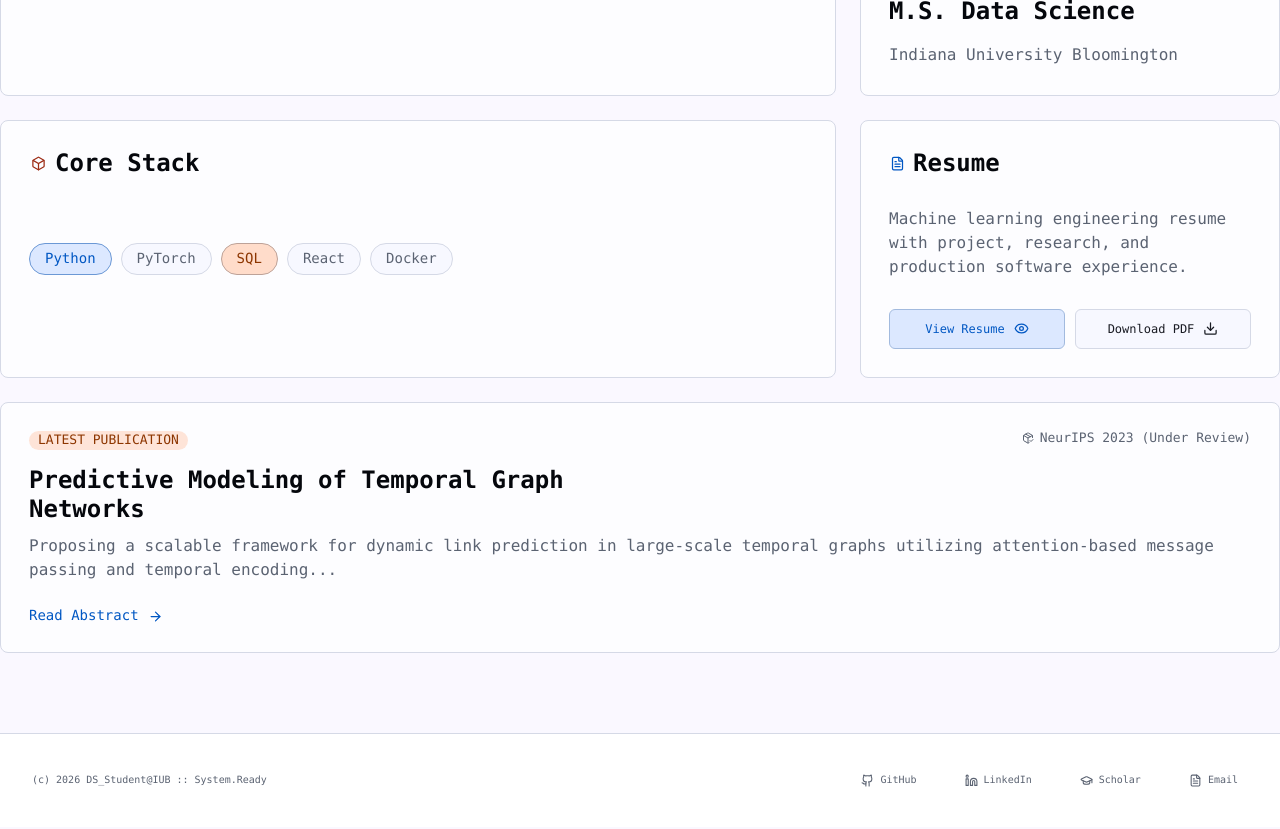
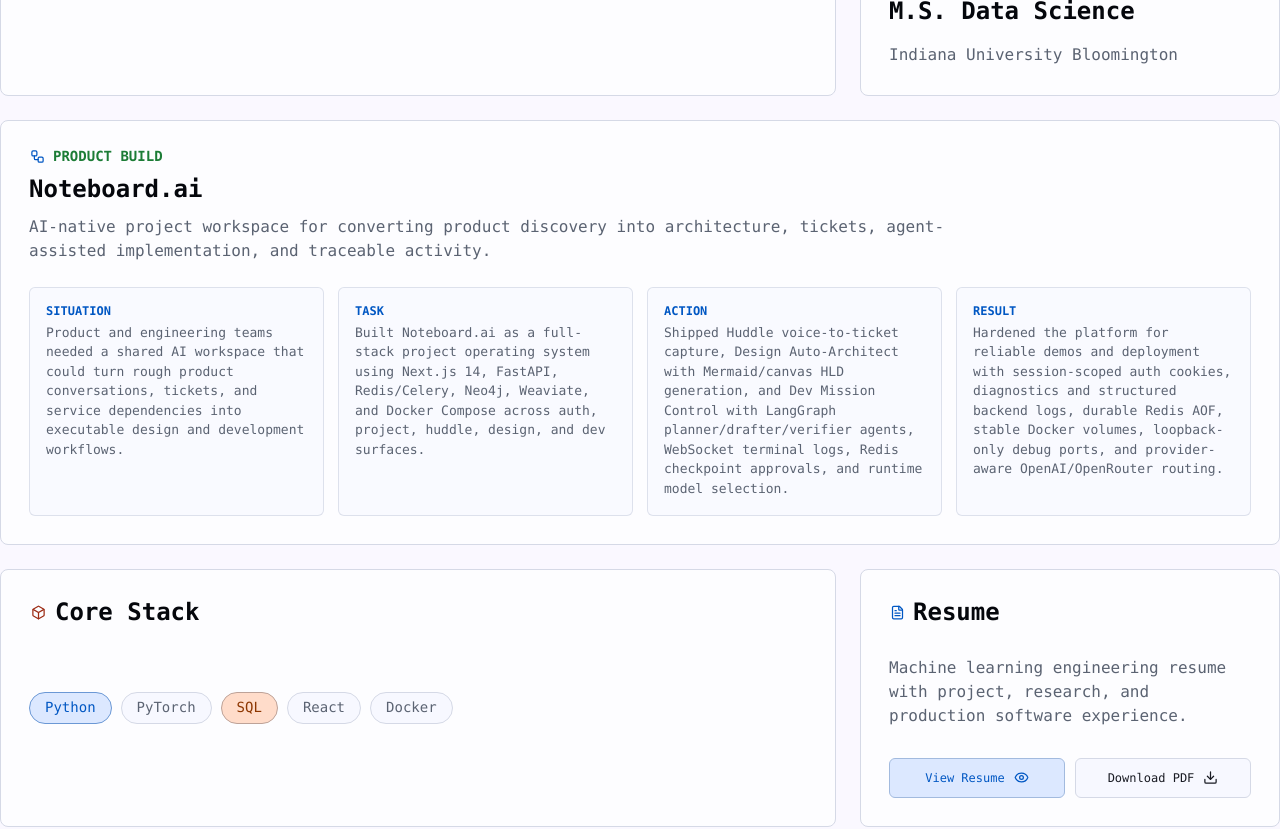
Before and after one commit to sarrthak/portfolio, a React (Vite) app: page / in a window 1280 px wide. Shown: the part 1220-2049 px from the top of the page. Built offline with nearby package versions, Linux system fonts and the light colour scheme; a web font is replaced by a local one.

Commit message:
Add Noteboard project writeup

```diff
--- a/src/App.css
+++ b/src/App.css
@@ -423,6 +423,15 @@
   margin-bottom: 18px;
 }
 
+.noteboard-card .section-heading.compact {
+  justify-content: flex-start;
+  margin-bottom: 10px;
+}
+
+.noteboard-card .eyebrow {
+  margin: 0;
+}
+
 .section-icon,
 .accent-icon,
 .soft-icon {
@@ -578,6 +587,36 @@
 
 .resume-card .body-copy {
   margin-bottom: 18px;
+}
+
+.star-list {
+  display: grid;
+  gap: 12px;
+  margin: 18px 0 0;
+  padding: 0;
+}
+
+.star-item {
+  display: grid;
+  gap: 6px;
+  padding: 12px;
+  border: 1px solid color-mix(in srgb, var(--line) 76%, transparent);
+  border-radius: 6px;
+  background: color-mix(in srgb, var(--surface-raised) 72%, transparent);
+}
+
+.star-item dt {
+  color: var(--primary);
+  font-size: 11px;
+  font-weight: 700;
+  text-transform: uppercase;
+}
+
+.star-item dd {
+  margin: 0;
+  color: var(--muted);
+  font-size: 12px;
+  line-height: 1.5;
 }
 
 .resume-actions {
@@ -793,9 +832,14 @@
   }
 
   .stack-card,
+  .noteboard-card,
   .resume-card,
   .publication-card {
     min-height: 180px;
+  }
+
+  .noteboard-card {
+    grid-column: 1 / -1;
   }
 
   .publication-card {
@@ -881,9 +925,34 @@
   }
 
   .stack-card,
+  .noteboard-card,
   .resume-card,
   .publication-card {
     padding: 28px;
+  }
+
+  .noteboard-card .body-copy {
+    max-width: 920px;
+  }
+
+  .star-list {
+    grid-template-columns: repeat(4, minmax(0, 1fr));
+    gap: 14px;
+    margin-top: 24px;
+  }
+
+  .star-item {
+    align-content: start;
+    min-height: 176px;
+    padding: 16px;
+  }
+
+  .star-item dt {
+    font-size: 12px;
+  }
+
+  .star-item dd {
+    font-size: 13px;
   }
 
   .chip-row {
--- a/src/App.tsx
+++ b/src/App.tsx
@@ -16,6 +16,7 @@
   PackageCheck,
   SquareTerminal,
   Sun,
+  Workflow,
 } from 'lucide-react';
 
 type Chip = {
@@ -59,7 +60,26 @@
     icon: FileText,
   },
 ];
-const navLinks = ['Projects', 'Experience', 'Stack', 'Resume', 'Research'];
+const navLinks = ['Projects', 'Experience', 'Noteboard', 'Stack', 'Resume', 'Research'];
+
+const noteboardHighlights = [
+  {
+    label: 'Situation',
+    text: 'Product and engineering teams needed a shared AI workspace that could turn rough product conversations, tickets, and service dependencies into executable design and development workflows.',
+  },
+  {
+    label: 'Task',
+    text: 'Built Noteboard.ai as a full-stack project operating system using Next.js 14, FastAPI, Redis/Celery, Neo4j, Weaviate, and Docker Compose across auth, project, huddle, design, and dev surfaces.',
+  },
+  {
+    label: 'Action',
+    text: 'Shipped Huddle voice-to-ticket capture, Design Auto-Architect with Mermaid/canvas HLD generation, and Dev Mission Control with LangGraph planner/drafter/verifier agents, WebSocket terminal logs, Redis checkpoint approvals, and runtime model selection.',
+  },
+  {
+    label: 'Result',
+    text: 'Hardened the platform for reliable demos and deployment with session-scoped auth cookies, diagnostics and structured backend logs, durable Redis AOF, stable Docker volumes, loopback-only debug ports, and provider-aware OpenAI/OpenRouter routing.',
+  },
+];
 
 const codeLines = [
   'def optimized_step(self, closure=None):',
@@ -234,6 +254,29 @@
           </section>
         </div>
 
+        <section className="card noteboard-card" id="noteboard" aria-labelledby="noteboard-title">
+          <div className="section-heading compact">
+            <span className="section-icon">
+              <Workflow size={15} strokeWidth={2} />
+            </span>
+            <p className="eyebrow">Product Build</p>
+          </div>
+          <h2 id="noteboard-title">Noteboard.ai</h2>
+          <p className="body-copy">
+            AI-native project workspace for converting product discovery into
+            architecture, tickets, agent-assisted implementation, and traceable
+            activity.
+          </p>
+          <dl className="star-list" aria-label="Noteboard project STAR writeup">
+            {noteboardHighlights.map((item) => (
+              <div className="star-item" key={item.label}>
+                <dt>{item.label}</dt>
+                <dd>{item.text}</dd>
+              </div>
+            ))}
+          </dl>
+        </section>
+
         <section className="card stack-card" id="stack" aria-labelledby="stack-title">
           <div className="section-heading compact">
             <span className="accent-icon">
```
